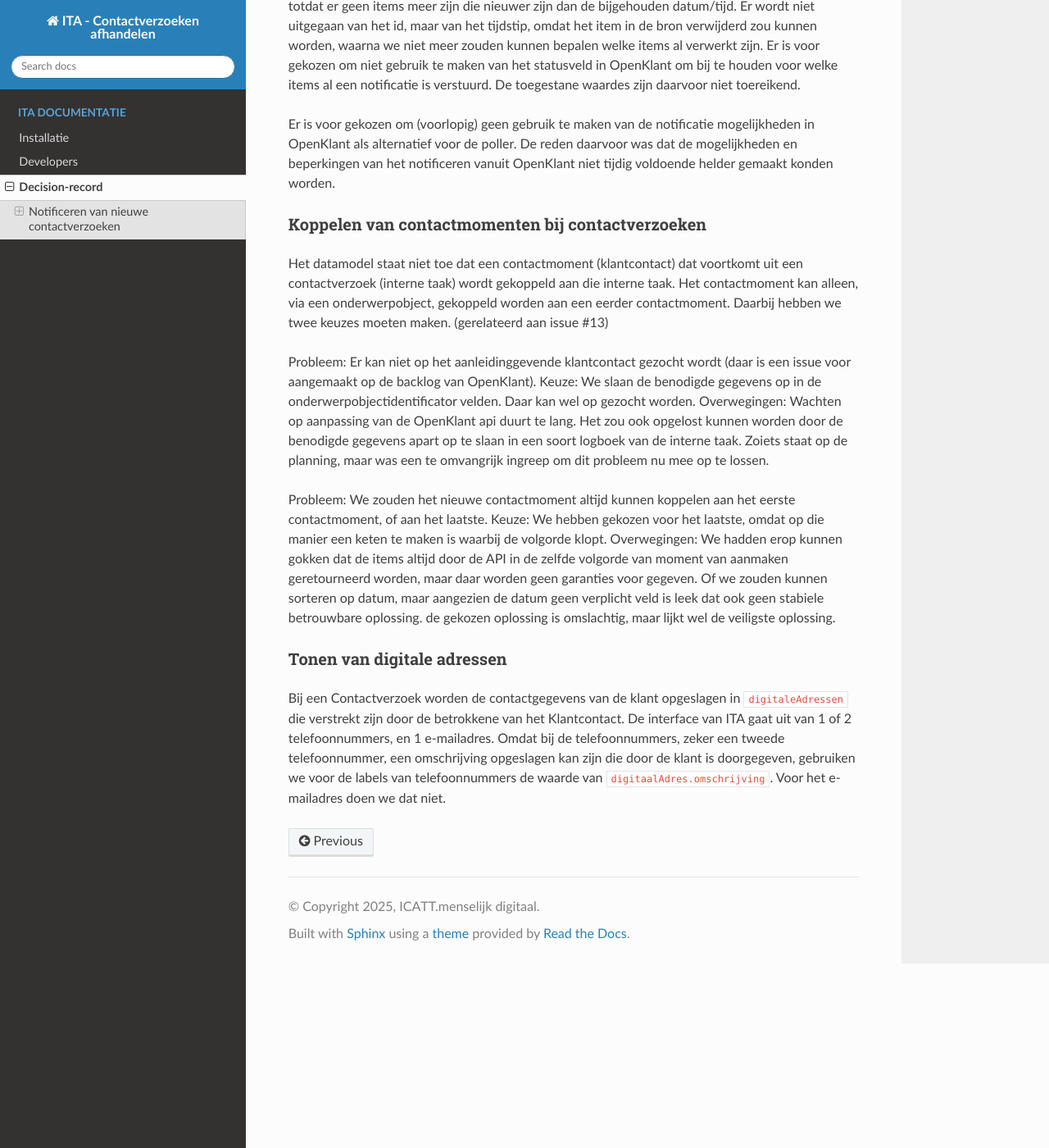
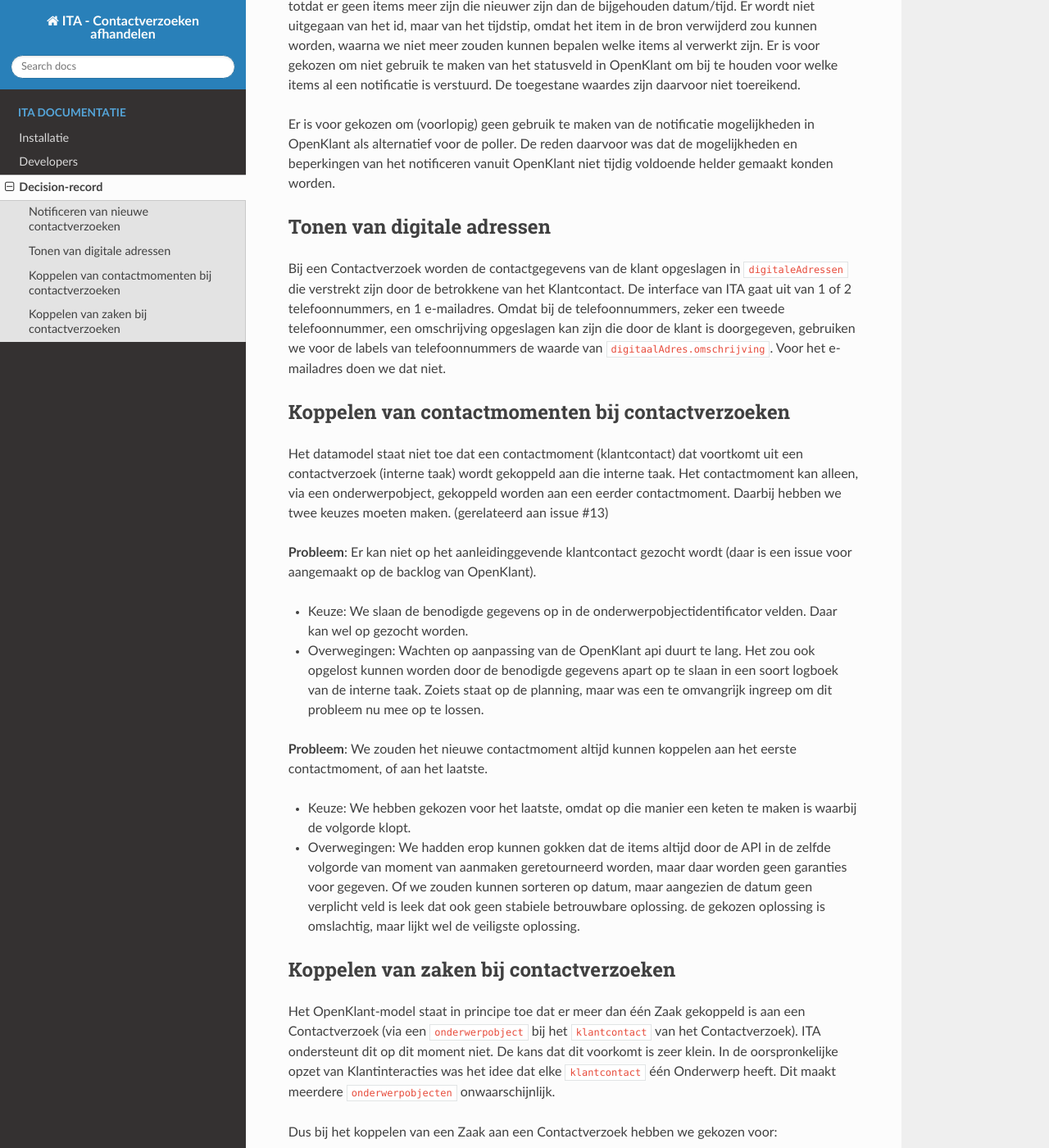
Before and after one commit to Interne-Taak-Afhandeling/.github, a Sphinx documentation site: the page built from docs/decision-record/index.rst, in a window 1280 px wide and 1400 px high, scrolled down 364 px. Shown: the whole window at 82% size. Built offline with Sphinx 7.4.7 and the Read the Docs theme 3.1.0, drawn with Linux system fonts in a browser that asks for light colours; pages that are not in the unit, such as notebooks, are missing from menus; some of the changed text lies outside the part shown.

Commit message:
fixing headers in decision record

```diff
--- a/docs/decision-record/index.rst
+++ b/docs/decision-record/index.rst
@@ -3,7 +3,7 @@ Decision-record
 ***************
 
 Notificeren van nieuwe contactverzoeken
----------------
+---------------------------------------------
 Een poller controleert periodiek (momenteel een keer per minuut) of er nieuwe contactverzoeken zijn. Alle toegewezen actoren waarvan een e-mailadres achterhaald kan worden, ontvangen per contactverzoek een e-mail.
 
 
@@ -11,24 +11,38 @@ In een interne database wordt bijgehouden wat de aanmaak datum/tijd is van het c
 
 Er is voor gekozen om (voorlopig) geen gebruik te maken van de notificatie mogelijkheden in OpenKlant als alternatief voor de poller. De reden daarvoor was dat de mogelijkheden en beperkingen van het notificeren vanuit OpenKlant niet tijdig voldoende helder gemaakt konden worden.
 
+Tonen van digitale adressen
+------------------------------
+
+Bij een Contactverzoek worden de contactgegevens van de klant opgeslagen in ``digitaleAdressen`` die verstrekt zijn door de betrokkene van het Klantcontact.
+De interface van ITA gaat uit van 1 of 2 telefoonnummers, en 1 e-mailadres.
+Omdat bij de telefoonnummers, zeker een tweede telefoonnummer, een omschrijving opgeslagen kan zijn die door de klant is doorgegeven, gebruiken we voor de labels van telefoonnummers de waarde van ``digitaalAdres.omschrijving``. Voor het e-mailadres doen we dat niet.
+
 Koppelen van contactmomenten bij contactverzoeken
-=================================================
+------------------------------------------------------------
 
 Het datamodel staat niet toe dat een contactmoment (klantcontact) dat voortkomt uit een contactverzoek (interne taak) wordt gekoppeld aan die interne taak.
 Het contactmoment kan alleen, via een onderwerpobject, gekoppeld worden aan een eerder contactmoment. Daarbij hebben we twee keuzes moeten maken. (gerelateerd aan issue #13)
 
-Probleem: Er kan niet op het aanleidinggevende klantcontact gezocht wordt (daar is een issue voor aangemaakt op de backlog van OpenKlant).
-Keuze: We slaan de benodigde gegevens op in de onderwerpobjectidentificator velden. Daar kan wel op gezocht worden.
-Overwegingen: Wachten op aanpassing van de OpenKlant api duurt te lang. Het zou ook opgelost kunnen worden door de benodigde gegevens apart op te slaan in een soort logboek van de interne taak. Zoiets staat op de planning, maar was een te omvangrijk ingreep om dit probleem nu mee op te lossen.
+**Probleem**: Er kan niet op het aanleidinggevende klantcontact gezocht wordt (daar is een issue voor aangemaakt op de backlog van OpenKlant).
 
-Probleem: We zouden het nieuwe contactmoment altijd kunnen koppelen aan het eerste contactmoment, of aan het laatste.
-Keuze: We hebben gekozen voor het laatste, omdat op die manier een keten te maken is waarbij de volgorde klopt.
-Overwegingen: We hadden erop kunnen gokken dat de items altijd door de API in de zelfde volgorde van moment van aanmaken geretourneerd worden, maar daar worden geen garanties voor gegeven. Of we zouden kunnen sorteren op datum, maar aangezien de datum geen verplicht veld is leek dat ook geen stabiele betrouwbare oplossing. de gekozen oplossing is omslachtig, maar lijkt wel de veiligste oplossing.
+* Keuze: We slaan de benodigde gegevens op in de onderwerpobjectidentificator velden. Daar kan wel op gezocht worden.
+* Overwegingen: Wachten op aanpassing van de OpenKlant api duurt te lang. Het zou ook opgelost kunnen worden door de benodigde gegevens apart op te slaan in een soort logboek van de interne taak. Zoiets staat op de planning, maar was een te omvangrijk ingreep om dit probleem nu mee op te lossen.
+
+**Probleem**: We zouden het nieuwe contactmoment altijd kunnen koppelen aan het eerste contactmoment, of aan het laatste.
+
+* Keuze: We hebben gekozen voor het laatste, omdat op die manier een keten te maken is waarbij de volgorde klopt.
+* Overwegingen: We hadden erop kunnen gokken dat de items altijd door de API in de zelfde volgorde van moment van aanmaken geretourneerd worden, maar daar worden geen garanties voor gegeven. Of we zouden kunnen sorteren op datum, maar aangezien de datum geen verplicht veld is leek dat ook geen stabiele betrouwbare oplossing. de gekozen oplossing is omslachtig, maar lijkt wel de veiligste oplossing.
 
 
-Tonen van digitale adressen
-=================================================
 
-Bij een Contactverzoek worden de contactgegevens van de klant opgeslagen in ``digitaleAdressen`` die verstrekt zijn door de betrokkene van het Klantcontact.
-De interface van ITA gaat uit van 1 of 2 telefoonnummers, en 1 e-mailadres.
-Omdat bij de telefoonnummers, zeker een tweede telefoonnummer, een omschrijving opgeslagen kan zijn die door de klant is doorgegeven, gebruiken we voor de labels van telefoonnummers de waarde van ``digitaalAdres.omschrijving``. Voor het e-mailadres doen we dat niet.
+Koppelen van zaken bij contactverzoeken
+---------------------------------------------
+
+Het OpenKlant-model staat in principe toe dat er meer dan één Zaak gekoppeld is aan een Contactverzoek (via een ``onderwerpobject`` bij het ``klantcontact`` van het Contactverzoek). ITA ondersteunt dit op dit moment niet. De kans dat dit voorkomt is zeer klein. In de oorspronkelijke opzet van Klantinteracties was het idee dat elke ``klantcontact`` één Onderwerp heeft. Dit maakt meerdere ``onderwerpobjecten`` onwaarschijnlijk.
+
+Dus bij het koppelen van een Zaak aan een Contactverzoek hebben we gekozen voor:
+
+* Als een gebruiker een Zaak koppelt aan een Contactverzoek, creëert ITA een ``onderwerpobject``
+* Als er al een Zaak gekoppeld is, dan vervangt ITA de eerder gekoppelde Zaak door de nieuw gekoppelde Zaak
+* Als het voorkomt dat er al 2 of meer Zaken zijn gekoppeld aan een Contactverzoek, dan is het niet mogelijk om een Zaakkoppeling te leggen of aan te passen. In dat geval verschijnt er een melding: "Er is een fout opgetreden bij het koppelen van de zaak: Het koppelen van een nieuwe zaak wordt niet ondersteund omdat er al meerdere zaken gekoppeld zijn aan dit contactverzoek."
```
